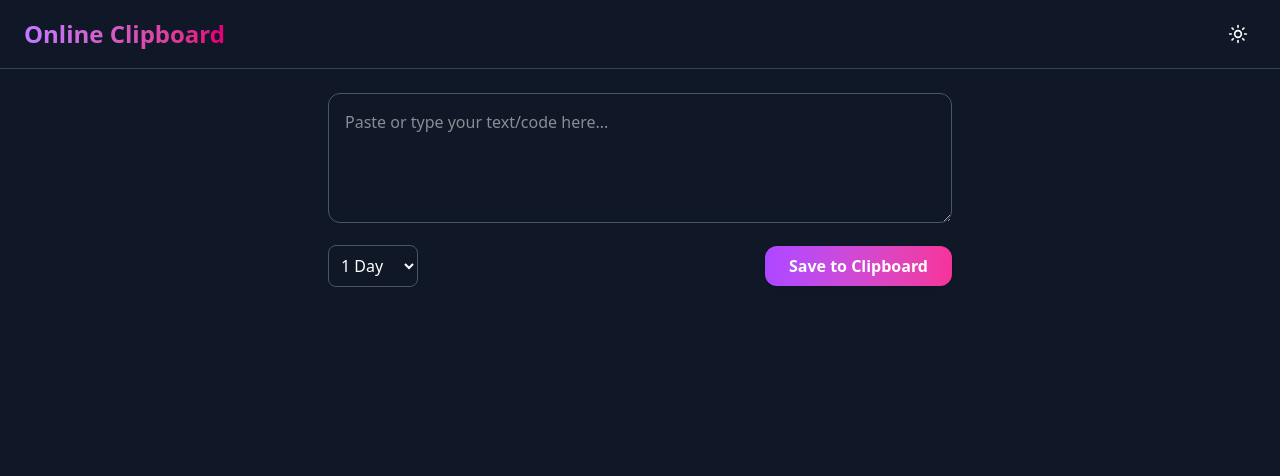
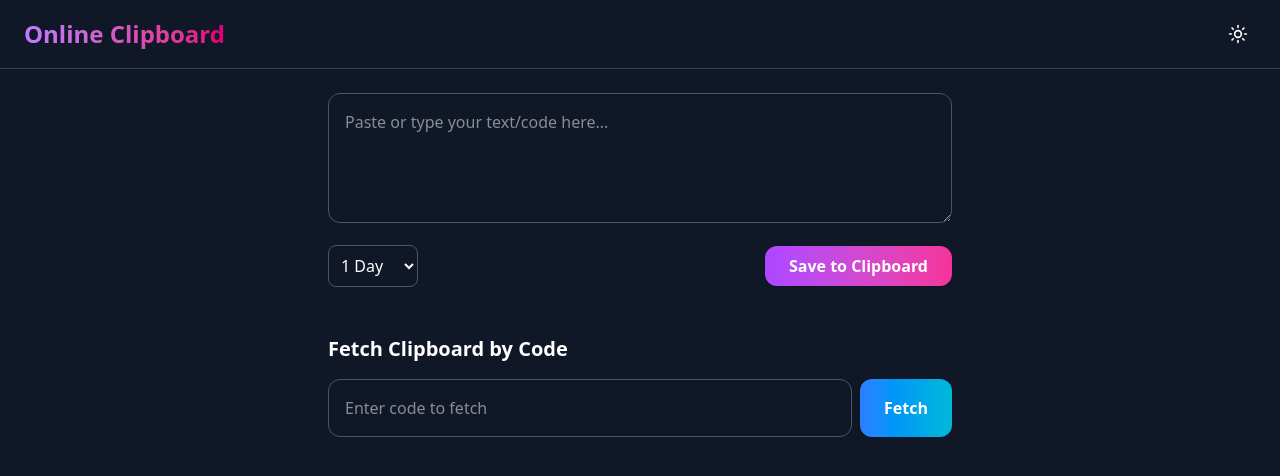
Before and after one commit to atharvabaodhankar/online-clipboard, a React (Vite) app: page / in a window 1280 px wide. Shown: the top 476 px of the page. Built offline with nearby package versions, Linux system fonts and the light colour scheme; no server answers.

Commit message:
feat: add fetch by code functionality to clipboard app
Add a new section to fetch clipboard content by entering a code. Includes input field and fetch button with appropriate styling.

```diff
--- a/src/App.jsx
+++ b/src/App.jsx
@@ -7,6 +7,7 @@ export default function App() {
   const [content, setContent] = useState("");
   const [expiry, setExpiry] = useState("1d");
   const [clipboards, setClipboards] = useState([]);
+  const [fetchCode, setFetchCode] = useState("");
 
   const API_URL = import.meta.env.VITE_API_URL;
 
@@ -107,6 +108,26 @@ export default function App() {
         </div>
       </div>
 
+      {/* Fetch by Code Section */}
+      <div className="p-6 max-w-2xl mx-auto">
+        <h2 className="text-xl font-semibold mb-4">Fetch Clipboard by Code</h2>
+        <div className="flex space-x-2">
+          <input
+            type="text"
+            className="flex-grow p-4 rounded-xl border border-gray-600 bg-transparent focus:ring-2 focus:ring-purple-500"
+            placeholder="Enter code to fetch"
+            value={fetchCode}
+            onChange={(e) => setFetchCode(e.target.value)}
+          />
+          <button
+            onClick={() => fetchByCode(fetchCode)}
+            className="px-6 py-2 bg-gradient-to-r from-blue-500 to-cyan-500 text-white font-semibold rounded-xl shadow hover:scale-105 transition"
+          >
+            Fetch
+          </button>
+        </div>
+      </div>
+
 
     </div>
   );
```
